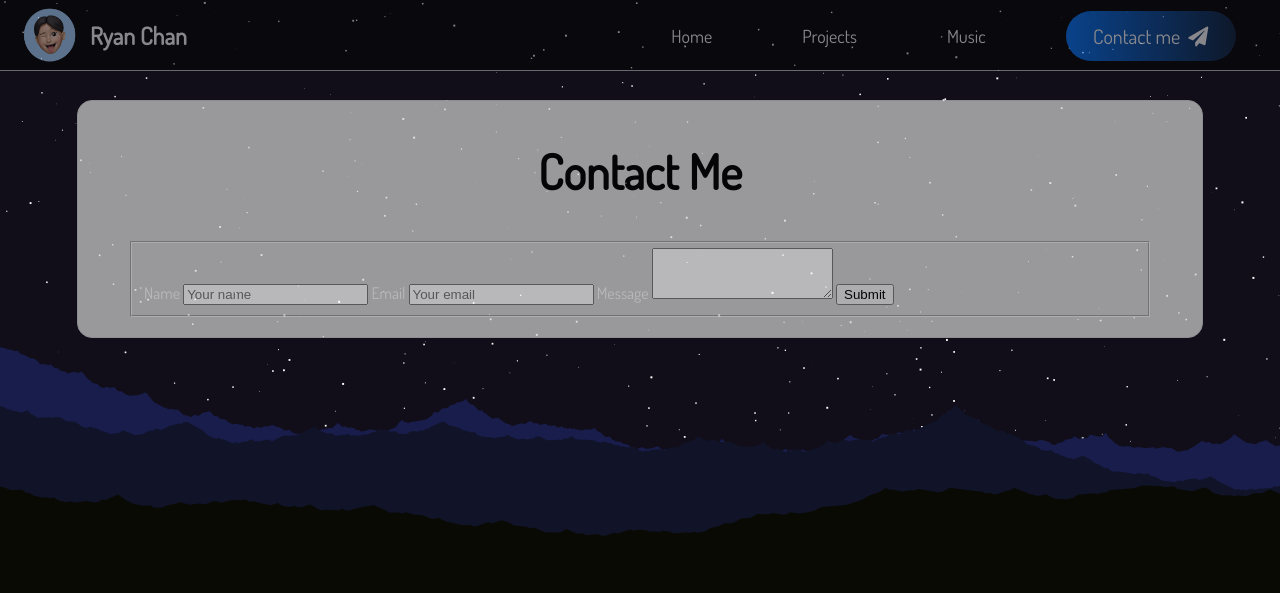
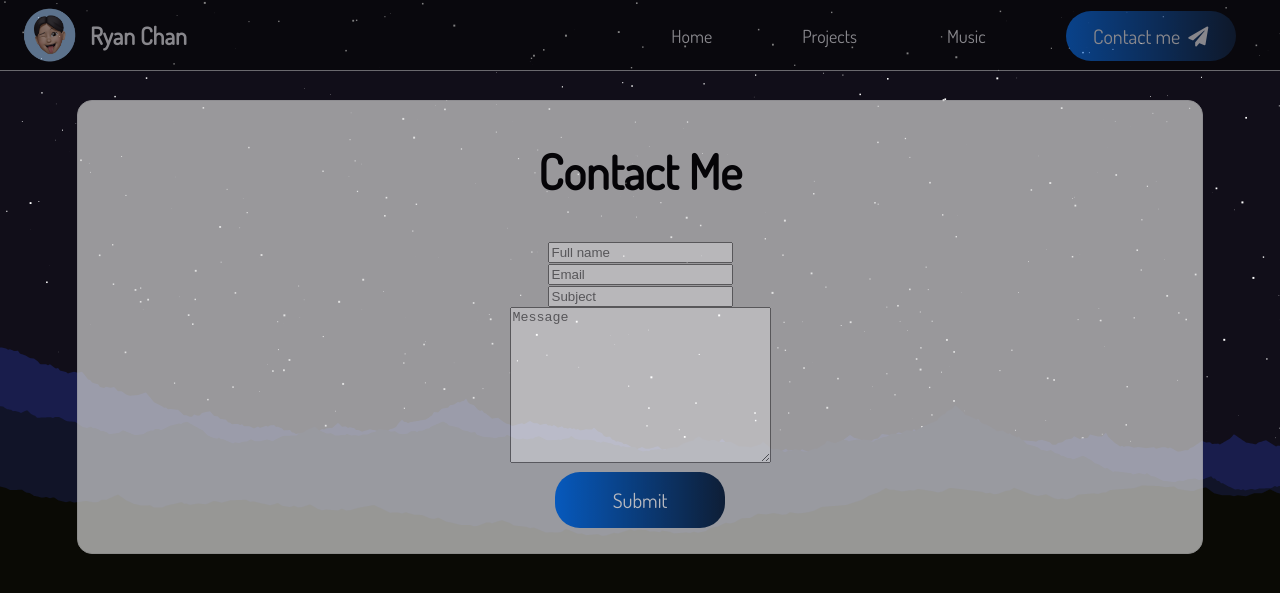
Before and after one commit to rkchan77/site, a Jekyll site: the page contact.html, which Jekyll copies as it is, in a window 1280 px wide. Shown: the top 593 px of the page. Built offline with Jekyll 4.4.1, drawn with Linux system fonts in a browser that asks for light colours; nearby versions of some CDN libraries.

Commit message:
Added form

```diff
--- a/contact.html
+++ b/contact.html
@@ -28,41 +28,19 @@
     <section class="container1">
         <div class="card1">
             <center><h1>Contact Me</h1></center>
-            <form action="/contact" id="contact-form" method="post" role="form">
-                <fieldset>
-                    <label for="name">Name</label>
-                        <input
-                          id="name"
-                          name="name"
-                          type="text"
-                          placeholder="Your name"
-                          required>
-
-                    <label for="email">Email</label>
-                        <input
-                          id="email"
-                          name="email"
-                          type="text"
-                          placeholder="Your email"
-                          required>
-
-                    <label for="message">Message</label>
-                        <textarea
-                          id="message"
-                          name="message"
-                          placeholder="Enter your message here"
-                          rows="3"
-                          required>
-                        </textarea>
-
-                    <button type="submit">Submit</button>
-                </fieldset>
-            </form>
+            <center><div class="form-container">
+                <form class="contact-form">
+                    <input type="text" id="name" class="form" placeholder="Full name"><br>
+                    <input type="email" id="email" class="form" placeholder="Email"><br>
+                    <input type="test" id="subject" class="form" placeholder="Subject"><br>
+                    <textarea id="message" class="form" placeholder="Message" cols="30" rows="10"></textarea><br>
+                </form>
+                <button class="button" onclick=submit()>Submit</button>
+            </div></center>
         </div>
     </section>
 
 
     <script src="script.js"></script>
-    <script src="server.js"></script>
   </body>
 </html>
```
